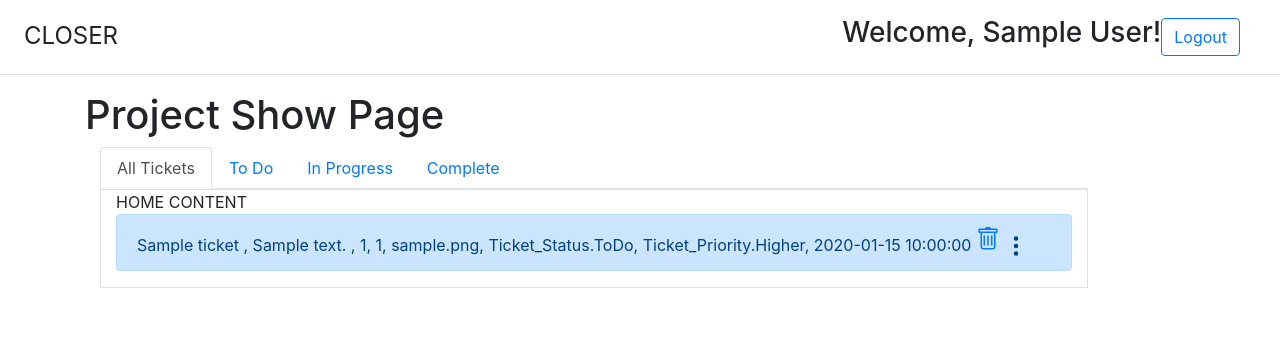
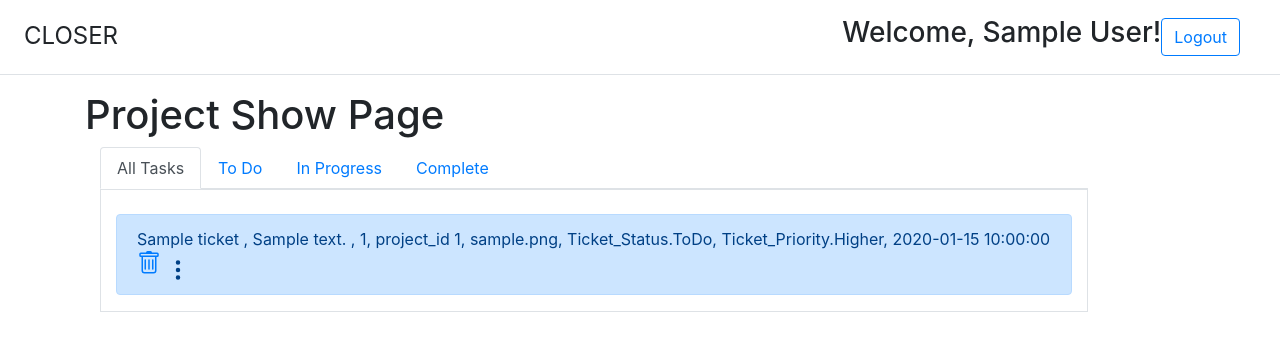
Before and after one commit to olgabor/closer, a Flask app: page /projects/1 in a window 1280 px wide. Shown: the top 351 px of the page. Run offline with Flask 2, Linux system fonts and the light colour scheme; a user stored in the database is signed in; tables that the repository leaves empty hold one stand-in row (values such as "Sample post"); some libraries are stand-ins or nearby versions.

Commit message:
adds condition to show tickets by project id

```diff
--- a/app.py
+++ b/app.py
@@ -52,15 +52,15 @@ def new_project():
 @app.route('/projects', methods=['GET', 'POST'])
 def all_projects():
     projects = get_all_projects()
-    tickets =  get_all_tickets()
+    tickets =  get_all_tickets(id)
     return render_template('projects.html', projects=projects, tickets=tickets )
 
 
-@app.route('/projects/<id>', methods=['GET', 'PUT'])
+@app.route('/projects/<int:id>', methods=['GET', 'PUT'])
 def project_show_update_delete(id):
     if request.method == 'GET':
         project = get_project(id)
-        tickets =  get_all_tickets()
+        tickets =  get_all_tickets(id)
         return render_template('show_project.html', project=project, tickets=tickets )
     if request.method == 'PUT':
 
@@ -87,7 +87,7 @@ def new_ticket():
 
 
 #ticket GET, PUT, and DELETE routes
-@app.route('/projects/<int:pid>/tickets/<int:id>', methods=['GET', 'PUT', 'POST', 'DELETE'])
+@app.route('/projects/<int:pid>/tickets/<int:id>', methods=['GET', 'PUT', 'POST'])
 def ticket_show_put_delete(id, pid):
     print('Line 92', request.method, id , pid)
     if request.method == 'GET':
--- a/crud/ticket.py
+++ b/crud/ticket.py
@@ -47,17 +47,16 @@ def create_ticket():
 #     else:
 #         raise Exception('Error getting project at {}'.format(id))
 
-def get_all_tickets():
+def get_all_tickets(id):
 
     # all_tickets =  Ticket.query.filter( Ticket.author_id == current_user.id))
     # results = [ticket.ticket_as_dict() for ticket in all_tickets]
-    all_tickets =  Ticket.query.filter((Ticket.author_id == current_user.id) & (Ticket.project_id == Project.id))
+    all_tickets =  Ticket.query.filter((Ticket.author_id == current_user.id) and (Ticket.project_id == id))
     tickets = [ticket.ticket_as_dict() for ticket in  all_tickets]
 
-    Todo_tickets = Ticket.query.filter((Ticket.ticket_status == 'ToDo'))
+    # Todo_tickets = Ticket.query.filter((Ticket.ticket_status == 'ToDo'))
 
     return  tickets
-
 
 def delete_ticket(id, pid):
 
--- a/templates/show_project.html
+++ b/templates/show_project.html
@@ -15,7 +15,7 @@
 <!-- Nav tabs -->
 <ul class="nav nav-tabs">
     <li class="nav-item">
-      <a class="nav-link active" data-toggle="tab" href="#home">All Tickets</a>
+      <a class="nav-link active" data-toggle="tab" href="#home">All Tasks </a>
     </li>
     <li class="nav-item">
       <a class="nav-link" data-toggle="tab" href="#menu1">To Do </a>
@@ -29,16 +29,18 @@
   </ul>
 
   <div class="tab-content" style="border: #dee2e6 solid 1px;">
-    <div class="tab-pane container active" id="home">HOME CONTENT
+    <div class="tab-pane container active" id="home"> <br>
         <ul class='list-group'>
             {% for ticket in tickets %}
+              {% if ticket.project_id == project.id %}
+
                 <li style="list-style:none">
                     <div class="alert alert-primary" role="alert">
                         {{ticket.name }} ,
                         {{ticket.description }} ,
                         <!-- {{ticket.date_posted }},  -->
                         {{ticket.author_id }},
-                        {{ticket.project_id }},
+                        project_id {{ticket.project_id }},
                         {{ticket.image}},
                         {{ticket.ticket_status}},
                         {{ticket.ticket_priority}},
@@ -61,12 +63,13 @@
                         <path fill-rule="evenodd" d="M9.5 13a1.5 1.5 0 1 1-3 0 1.5 1.5 0 0 1 3 0zm0-5a1.5 1.5 0 1 1-3 0 1.5 1.5 0 0 1 3 0zm0-5a1.5 1.5 0 1 1-3 0 1.5 1.5 0 0 1 3 0z"/>
                         </svg>
                     <div class="dropdown-menu">
-                        Update
+                    Update
                 </div>
             </div>
         </div>
     </div>
 </li>
+{% endif %}
 {% endfor %}
 </ul>
 
```
